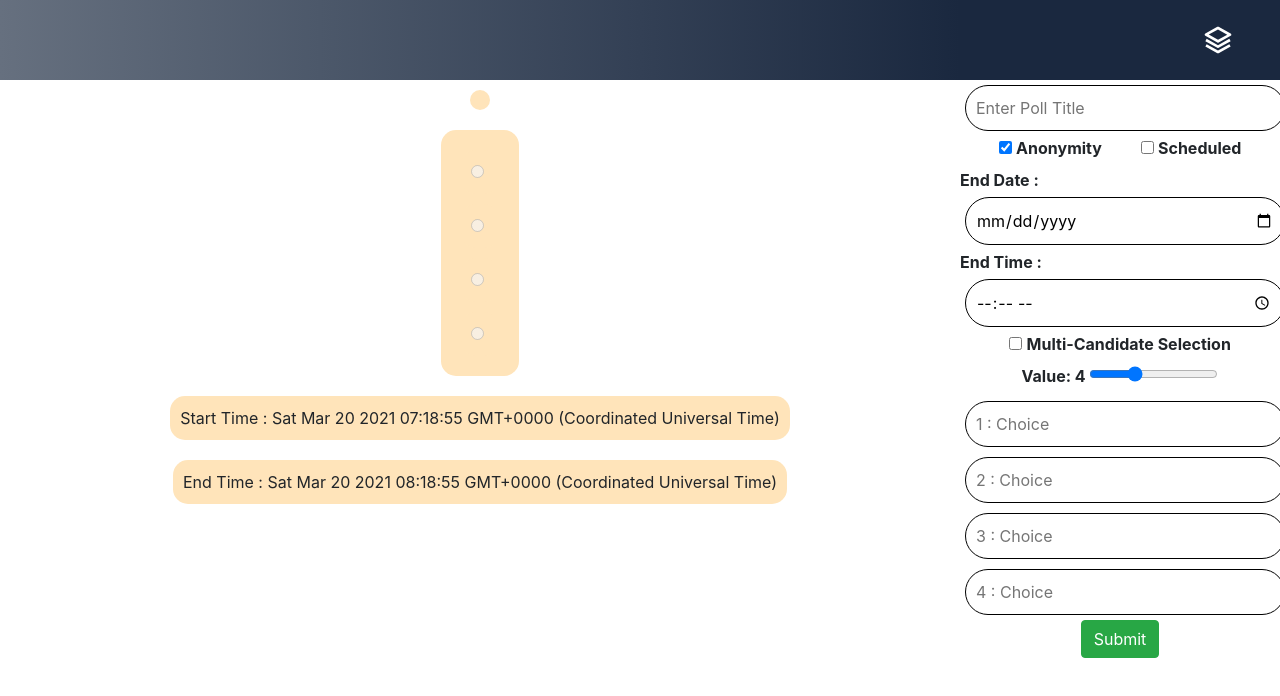
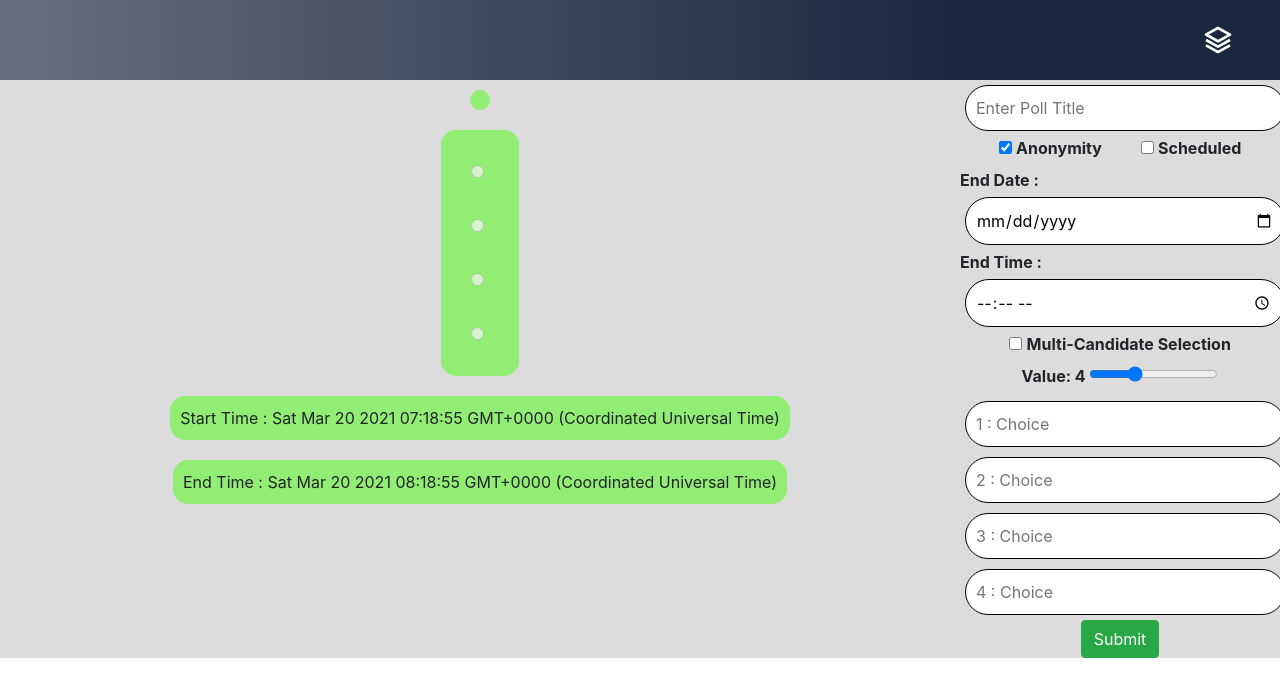
Before and after one commit to Roy6801/Polls, a React (Create React App) app in the folder polls-manager/: page /createpoll in a window 1280 px wide. Shown: the top 696 px of the page. Built offline with nearby package versions, Linux system fonts and the light colour scheme.

Commit message:
Changes done to bgimage of login page and create poll page

```diff
--- a/polls-manager/src/App.js
+++ b/polls-manager/src/App.js
@@ -17,7 +17,19 @@ const App = () => {
 
   if (token === "$$$NULL$$$") {
     return (
-      <div className="Login-page" style={{display:"flex",justifyContent:"center",alignItems:"center", backgroundColor:"pink", height:"100vh" }}>
+      <div
+        className="Login-page"
+        style={{
+          display: "flex",
+          justifyContent: "center",
+          alignItems: "center",
+          backgroundImage: `url("https://frepple.com/wp-content/uploads/business-poll-survey2-2401.jpg")`,
+          backgroundRepeat: "no-repeat",
+          height: "100vh",
+          backgroundColor: "lightblue",
+          backgroundSize: "100vw 100vh",
+        }}
+      >
         <Login setToken={setToken} />
       </div>
     );
--- a/polls-manager/src/components/dashboardpages/CreateForm.js
+++ b/polls-manager/src/components/dashboardpages/CreateForm.js
@@ -195,7 +195,7 @@ const CreateForm = () => {
 
   if (text === "$$$NULL$$$") {
     return (
-      <div style={{ display: "flex" }}>
+      <div style={{ display: "flex", backgroundColor:"rgb(220,220,220)" }}>
         <div className="mainDiv formDisplay">
           <h1 className="formLabel">{title}</h1>
           <label className="formLabel">{DisplayField()}</label>
--- a/polls-manager/src/components/stylesheets/CreateForm.css
+++ b/polls-manager/src/components/stylesheets/CreateForm.css
@@ -1,9 +1,12 @@
 @media screen and (min-width: 480px) {
 .formControl{
     width: 25%;
+    background-color: rgb(141, 233, 235);
+
 }
 
 .formDisplay{
+    background-color: #abed95;
     width: 75%;
     overflow: auto;
     display: flex;
@@ -13,7 +16,7 @@
 }
 
 .formLabel{
-    background-color: rgb(255, 228, 186);
+    background-color: #92ed74;
     width: fit-content;
     height: fit-content;
     border-radius: 15px;
@@ -22,11 +25,13 @@
 }
 
 .formFont{
+
     font-size: 25px;
     font-weight: bold;
 }
 
 .input-control-create{
+
     width: 100%;
 
 }
```
Also changed, not shown: 1 other file (tests, documents, lock files or other folders).
